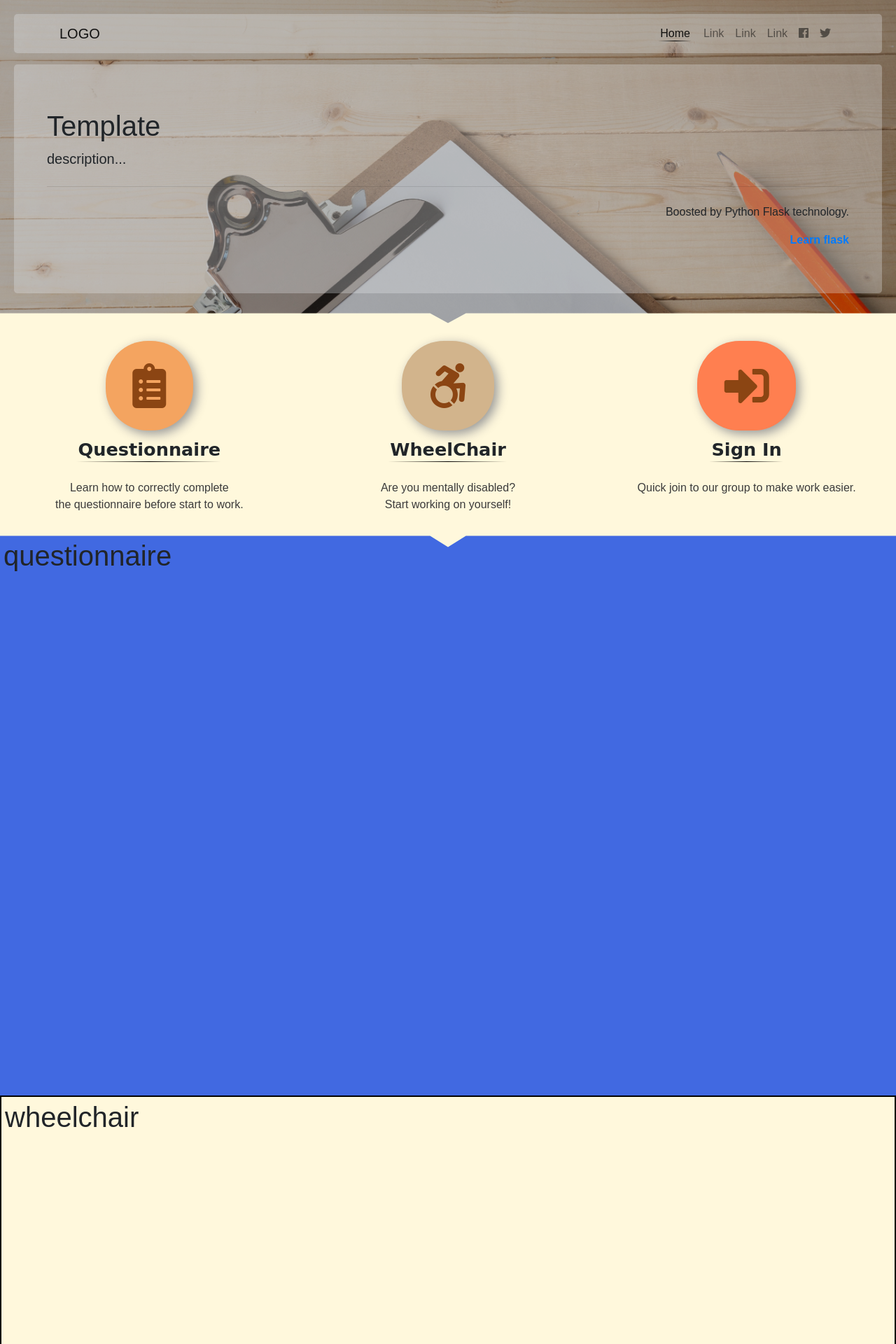
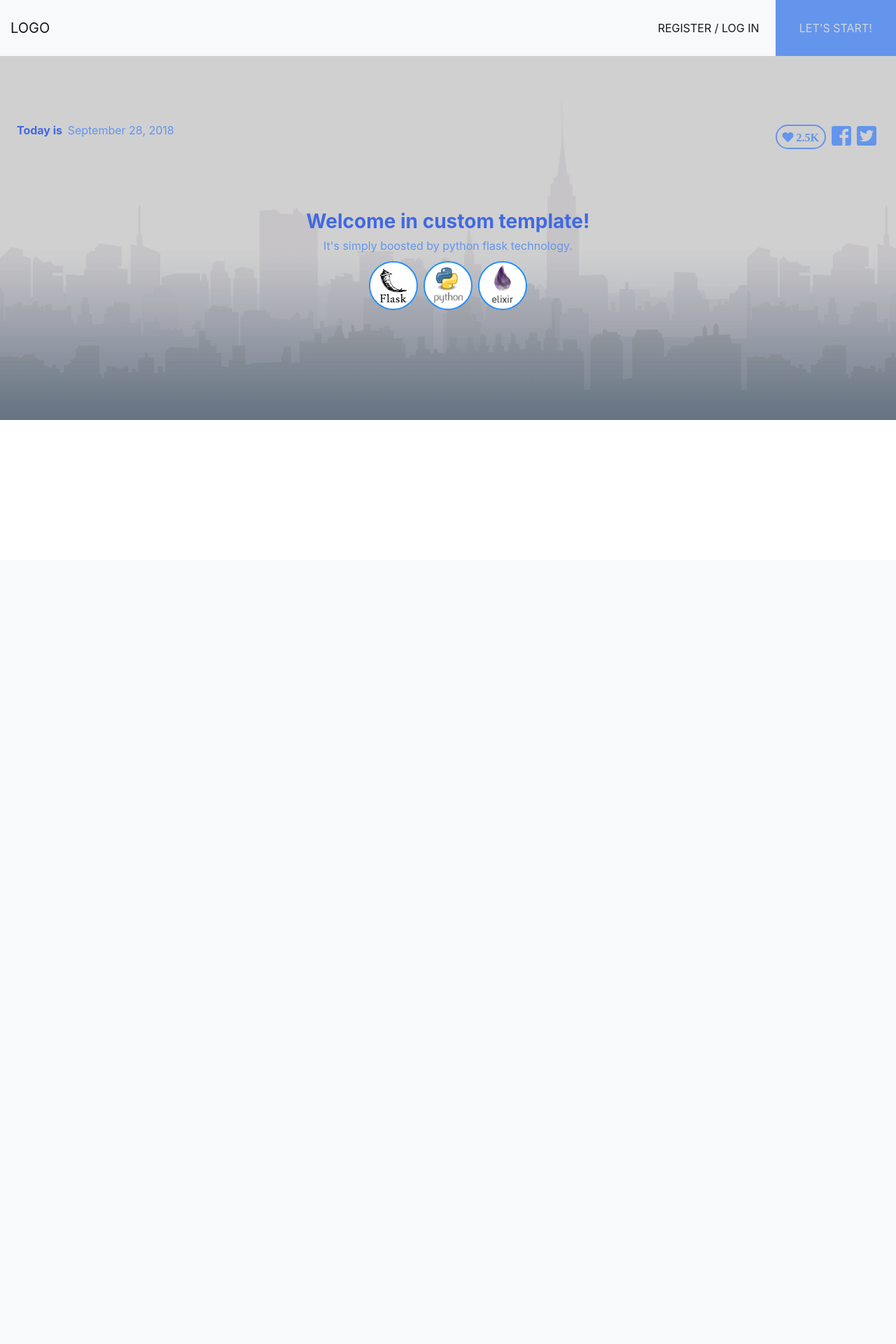
Before and after one commit to kuras120/FlaskApis, a Flask app: page / in a window 1280 px wide. Shown: the top 1920 px of the page at 70% size. After the commit the page ends 600 px from the top, so only its background shows below. Run offline with Flask 2, Linux system fonts and the light colour scheme; some libraries are stand-ins or nearby versions.

Commit message:
New layout (last)

```diff
--- a/static/css/default.css
+++ b/static/css/default.css
@@ -1,102 +1,79 @@
+body {
 
-body {
-    font-family: sans-serif;
-    background: cornsilk;
 }
 
-.nav-container {
-    height: 100vh;
-    max-height: 100vh;
-    min-height: 100vh;
+#banner img {
+    border-radius: 50%;
+    height: 70px;
+    width: 70px;
+    border: 2px solid dodgerblue;
+}
+.navbar {
+    height: 80px;
+    padding: 0;
 }
 
-.upper-container {
-    height: auto;
-    background-image: linear-gradient(rgba(0, 0, 0, 0.3), rgba(0, 0, 0, 0.3)), url("/static/clipboard-background.jpg");
-    background-size: cover;
-    clip-path: polygon(100% 0, 100% 95%, 52% 95%, 50% 98%, 48% 95%, 0 95%, 0 0);
+#button-sign {
+    width: 200px;
+    color: lightgrey;
+    background: cornflowerblue;
+    transition: all 300ms linear;
 }
 
-.custom-nav {
-    border-radius: 5px;
-    background-color: rgba(233,236,239, 0.3) !important;
+#button-sign:hover {
+    background: royalblue;
+    cursor: pointer;
 }
 
-.jumbotron {
-    margin: 5px 5px 5px 5px;
-    background-color: rgba(233,236,239, 0.3);
+#banner {
+    background: linear-gradient(rgba(20, 20, 20, 0.2), rgba(20, 20, 20, 0.2)), url("../images/city.jpg");
+    background-repeat: repeat-x;
+    background-size: contain;
+    height: 600px;
+    filter: brightness(100%);
+    transition: all 300ms linear;
 }
 
-.content {
+#banner:hover {
+    filter: brightness(90%);
+    cursor: pointer;
 }
 
-.content-title {
-    font-family: "Comic Sans MS", cursive, sans-serif;
-    font-weight: bold;
-    font-size: 2vw;
+#like-button {
+    border: 2px solid;
+    border-radius: 18px;
+    height: 35px;
 }
 
-.content-description {
-    color: #3B3B3B;
+.on-hover {
+    color: cornflowerblue;
+    border-color: cornflowerblue;
+    transition: all 200ms linear;
+}
+.on-hover:not(:focus):hover {
+    color: royalblue;
+    border-color: royalblue;
+}
+.on-hover:focus {
+    outline: none;
 }
 
-.underline {
-    border-style: solid;
-    border-width: 3px;
-    border-image: linear-gradient(to left, transparent 1%, black 50%, transparent 100%) 0 0 100% 0/0 0 1px 0 stretch;
+.col-md-4, .col-md-6, .col-md-3, .col-md-2, .col-md-1 {
+
 }
 
-.content i.fas, .content i.fab {
-    display: inline-block;
-    border-radius: 60px;
-    box-shadow: 5px 5px 15px #999999;
-    padding: 0.5em 0.6em;
-    background: white;
-    font-size: 5vw;
-}
+/* From 0 to 992px Device Width */
+@media (max-width: 992px)  {
 
-.content a {
-    color: saddlebrown;
-}
+    #button-sign {
+       display: none !important;
+    }
+    .navbar {
+        height: auto;
+        padding: auto;
+    }
 
-.content a:hover {
-    color: chocolate;
-    text-shadow: 0px 0px 3px white;
-}
-
-
-@media only screen and (max-width: 576px) {
-    .content i.fas, .content i.fab {
-        display: inline-block;
-        border-radius: 60px;
-        box-shadow: 5px 5px 15px #999999;
-        padding: 0.5em 0.6em;
-        background: white;
-        font-size: 20vw;
-    }
-    .content-title {
-    font-family: "Comic Sans MS", cursive, sans-serif;
-    font-weight: bold;
-    font-size: 6vw;
+    #banner {
+        display: none;
     }
 }
-
-/*--- TEST ---*/
-#questionnaire {
-    height: 100vh;
-    background: royalblue;
-    clip-path: polygon(50% 2%, 52% 0, 100% 0, 100% 100%, 0 100%, 0 0, 48% 0);
-    padding: 5px 5px 5px 5px;
-}
-
-#wheelchair {
-    height: 100vh;
-    border: 2px solid black;
-    padding: 5px 5px 5px 5px;
-}
-
-#signin {
-    height: 100vh;
-    border: 2px solid black;
-    padding: 5px 5px 5px 5px;
-}
--- a/templates/index.html
+++ b/templates/index.html
@@ -9,19 +9,15 @@
         <title>Template</title>
         <!-- Bootstrap CSS -->
         <link rel="stylesheet" href="https://stackpath.bootstrapcdn.com/bootstrap/4.1.2/css/bootstrap.min.css" integrity="sha384-Smlep5jCw/wG7hdkwQ/Z5nLIefveQRIY9nfy6xoR1uRYBtpZgI6339F5dgvm/e9B" crossorigin="anonymous">
-        <link rel="stylesheet" href="https://use.fontawesome.com/releases/v5.3.1/css/all.css" integrity="sha384-mzrmE5qonljUremFsqc01SB46JvROS7bZs3IO2EmfFsd15uHvIt+Y8vEf7N7fWAU" crossorigin="anonymous">
+        <link rel="stylesheet" href="https://use.fontawesome.com/releases/v5.4.2/css/all.css" integrity="sha384-/rXc/GQVaYpyDdyxK+ecHPVYJSN9bmVFBvjA/9eOB+pb3F2w2N6fc5qB9Ew5yIns" crossorigin="anonymous">
         <link rel= "stylesheet" type= "text/css" href= "{{ url_for('static',filename='css/default.css') }}">
 
         <!--favicon-->
-        <link rel="shortcut icon" href="{{ url_for('static', filename='favicon.ico') }}">
+        <link rel="shortcut icon" href="{{ url_for('static', filename='images/favicon.ico') }}">
     </head>
     <body>
-        <div class="nav-container">
-            <div class="upper-container p-1">
-                <!-- TODO overlaping problem. -->
-                <!-- NAV BAR -->
-                <nav class="navbar navbar-expand-lg navbar-light bg-light custom-nav m-3">
-                    <div class="container">
+        <nav class="navbar fixed-top navbar-expand-lg navbar-light bg-light">
+            <div class="container-fluid">
                 <a class="navbar-brand" href="#">LOGO</a>
                 <button class="navbar-toggler" type="button" data-toggle="collapse" data-target="#navbarText" aria-controls="navbarText" aria-expanded="false" aria-label="Toggle navigation">
                     <span class="navbar-toggler-icon"></span>
@@ -29,89 +25,98 @@
                 <div class="collapse navbar-collapse" id="navbarText">
                     <ul class="navbar-nav ml-auto">
                         <li class="nav-item active">
-                                    <a class="nav-link" href="#"> <span class="underline">Home</span> <span class="sr-only">(current)</span></a>
-                                </li>
-                                <li class="nav-item">
-                                    <a class="nav-link" href="#"> Link </a>
-                                </li>
-                                <li class="nav-item">
-                                    <a class="nav-link" href="#"> Link </a>
-                                </li>
-                                <li class="nav-item">
-                                    <a class="nav-link" href="#"> Link </a>
-                                </li>
-                                <li class="nav-item">
-                                    <a class="nav-link" href="#"> <i class="fab fa-facebook"></i> </a>
-                                </li>
-                                <li class="nav-item">
-                                    <a class="nav-link" href="#"> <i class="fab fa-twitter"></i> </a>
+                            <a class="nav-link" href="#"> <span>REGISTER / LOG IN</span> <span class="sr-only">(current)</span></a>
                         </li>
                     </ul>
                 </div>
             </div>
+            <div id="button-sign" class="d-flex align-items-center justify-content-center h-100">
+                LET'S START!
+            </div>
         </nav>
-                <div class="jumbotron mx-3 mb-5">
         <div class="container-fluid">
-                        <h1 class="display-5">Template</h1>
-                        <p class="lead">description...</p>
-                        <hr class="my-4">
-                        <div class="text-right">
-                            <p>Boosted by Python Flask technology.</p>
-                            <a class="alert-link" href="http://flask.pocoo.org/">Learn flask</a>
+            <div id="banner" class="row">
+                <div class="col-12">
+                    <div class="row h-25"></div>
+                    <div class="row h-25">
+                        <div class="col-md-4 d-flex justify-content-start p-4">
+                            <span style="color: royalblue; font-weight: bold;">Today is &nbsp;</span>
+                            <span style="color: cornflowerblue;">{{ date }}</span>
+                        </div>
+                        <div class="col-md-4 offset-md-4 d-flex justify-content-end p-4" style="text-align: center;">
+                            <i id="like-button" class="fas fa-heart on-hover p-2 m-1"> {{ likes }}</i>
+                            <i class="fab fa-facebook-square fa-2x on-hover p-1"></i>
+                            <i class="fab fa-twitter-square fa-2x on-hover p-1"></i>
+                        </div>
+                    </div>
+                    <div class="row h-25">
+                        <div class="col-md-6 offset-md-3">
+                            <h3 class="d-flex justify-content-center" style="color: royalblue; font-weight: bold;">
+                                Welcome in custom template!
+                            </h3>
+                            <h6 class="d-flex justify-content-center" style="color: cornflowerblue; font-weight: normal;">
+                                It's simply boosted by python flask technology.
+                            </h6>
+                            <div class="d-flex justify-content-center">
+                                <img class="m-1" src="{{ url_for('static',filename='images/flask_logo.png') }}" alt="Flask">
+                                <img class="m-1" src="{{ url_for('static',filename='images/python_logo.png') }}" alt="Python">
+                                <img class="m-1" src="{{ url_for('static',filename='images/elixir_logo1.png') }}" alt="Elixir">
+                            </div>
+                        </div>
+                    </div>
+                    <div class="row h-25">
+                        <div class="col-md-3">
+
+                        </div>
+                        <div class="col-md-3 offset-md-6">
+
                         </div>
                     </div>
                 </div>
             </div>
-            <!-- CONTENT SECTION -->
-            <div class="container-fluid content">
             <div class="row">
-                    <div class="col-md-4 col-sm-4 col-12 text-center p-3">
-                        <a href="#questionnaire"><i class="fas fa-clipboard-list" style="background: sandybrown"></i></a>
-                        <p class="content-title p-2"><span class="underline">Questionnaire</span></p>
-                        <p class="content-description px-3">Learn how to correctly complete</br>the questionnaire before start to work.</p>
+                <div class="col-12">
+                    <div class="row h-25">
+
                     </div>
-                    <div class="col-md-4 col-sm-4 col-12 text-center p-3">
-                        <a href="#wheelchair"><i class="fab fa-accessible-icon" style="background: tan"></i></a>
-                        <p class="content-title p-2"><span class="underline">WheelChair</span></p>
-                        <p class="content-description px-3">Are you mentally disabled?</br>Start working on yourself!</p>
-                    </div>
-                    <div class="col-md-4 col-sm-4 col-12 text-center p-3">
-                        <a href="#signin"><i class="fas fa-sign-in-alt" style="background: coral"></i></a>
-                        <p class="content-title p-2"><span class="underline">Sign In</span></p>
-                        <p class="content-description px-3">Quick join to our group to make work easier.</p>
+                    <div class="row h-75">
+{#                        <form>#}
+{#                            <div class="form-group">#}
+{#                                <label for="exampleInputEmail1">Email address</label>#}
+{#                                <input type="email" class="form-control" id="exampleInputEmail1" aria-describedby="emailHelp" placeholder="Enter email">#}
+{#                                <small id="emailHelp" class="form-text text-muted">We'll never share your email with anyone else.</small>#}
+{#                            </div>#}
+{#                            <div class="form-group">#}
+{#                                <label for="exampleInputPassword1">Password</label>#}
+{#                                <input type="password" class="form-control" id="exampleInputPassword1" placeholder="Password">#}
+{#                            </div>#}
+{#                            <div class="form-check">#}
+{#                                <input type="checkbox" class="form-check-input" id="exampleCheck1">#}
+{#                                <label class="form-check-label" for="exampleCheck1">Check me out</label>#}
+{#                            </div>#}
+{#                            <button type="submit" class="btn btn-primary">Submit</button>#}
+{#                        </form>#}
                     </div>
                 </div>
             </div>
-
-            <!-- TODO Blue questionnaire with cog-wheel like top border -->
-
-            <div class="container-fluid content">
-                <div class="row">
-                    <div id="questionnaire" class="quick-questionnaire col-12">
-                        <h1>questionnaire</h1>
         </div>
-                </div>
-                <div class="row">
-                    <div id="wheelchair" class="quick-wheelchair col-12">
-                        <h1>wheelchair</h1>
-                    </div>
-                </div>
-                <div class="row">
-                    <div id="signin" class="quick-signin col-12">
-                        <h1>signin</h1>
-                    </div>
-                </div>
-            </div>
-
         <!-- jQuery first, then Popper.js, then Bootstrap JS -->
-        <script src="https://code.jquery.com/jquery-3.3.1.slim.min.js" integrity="sha384-q8i/X+965DzO0rT7abK41JStQIAqVgRVzpbzo5smXKp4YfRvH+8abtTE1Pi6jizo" crossorigin="anonymous"></script>
+        <script src="https://code.jquery.com/jquery-3.3.1.min.js" integrity="sha256-FgpCb/KJQlLNfOu91ta32o/NMZxltwRo8QtmkMRdAu8=" crossorigin="anonymous"></script>
         <script src="https://cdnjs.cloudflare.com/ajax/libs/popper.js/1.14.3/umd/popper.min.js" integrity="sha384-ZMP7rVo3mIykV+2+9J3UJ46jBk0WLaUAdn689aCwoqbBJiSnjAK/l8WvCWPIPm49" crossorigin="anonymous"></script>
         <script src="https://stackpath.bootstrapcdn.com/bootstrap/4.1.2/js/bootstrap.min.js" integrity="sha384-o+RDsa0aLu++PJvFqy8fFScvbHFLtbvScb8AjopnFD+iEQ7wo/CG0xlczd+2O/em" crossorigin="anonymous"></script>
-        <script src="https://unpkg.com/masonry-layout@4/dist/masonry.pkgd.min.js"></script>
-        <script src="https://cdnjs.cloudflare.com/ajax/libs/underscore.js/1.9.1/underscore-min.js"></script>
 
         <!-- Optional JavaScript -->
         <script src="../static/javascript/Default.js"></script>
 
+        <script type=text/javascript>
+            $(document).ready( function() {
+                $('#like-button').click(function() {
+                    $.ajax("{{ url_for('add_like') }}").done(function (data) {
+                        $('#like-button').html(" " + data);
+                    });
+                });
+            });
+        </script>
+
     </body>
 </html>
```
Also changed, not shown: FlaskApis.py (+18 -3 lines), Utilities/Counter.py (added, +25 -0 lines), Utilities/NumberFormat.py (added, +11 -0 lines), static/javascript/FlipCard.js (deleted, +0 -9 lines), static/clipboard-background.jpg (deleted), static/images/city.jpg (added), static/images/elixir_logo.png (added), static/images/elixir_logo1.png (added), static/images/favicon.ico (renamed from static/favicon.ico), static/images/flask_logo.png (added), static/images/hex.jpg (added), static/images/python_logo.png (added), static/images/triangles.jpg (added), static/images/triangles2.jpg (added), 1 other file. Lines whose indentation alone changed are shown as unchanged.
